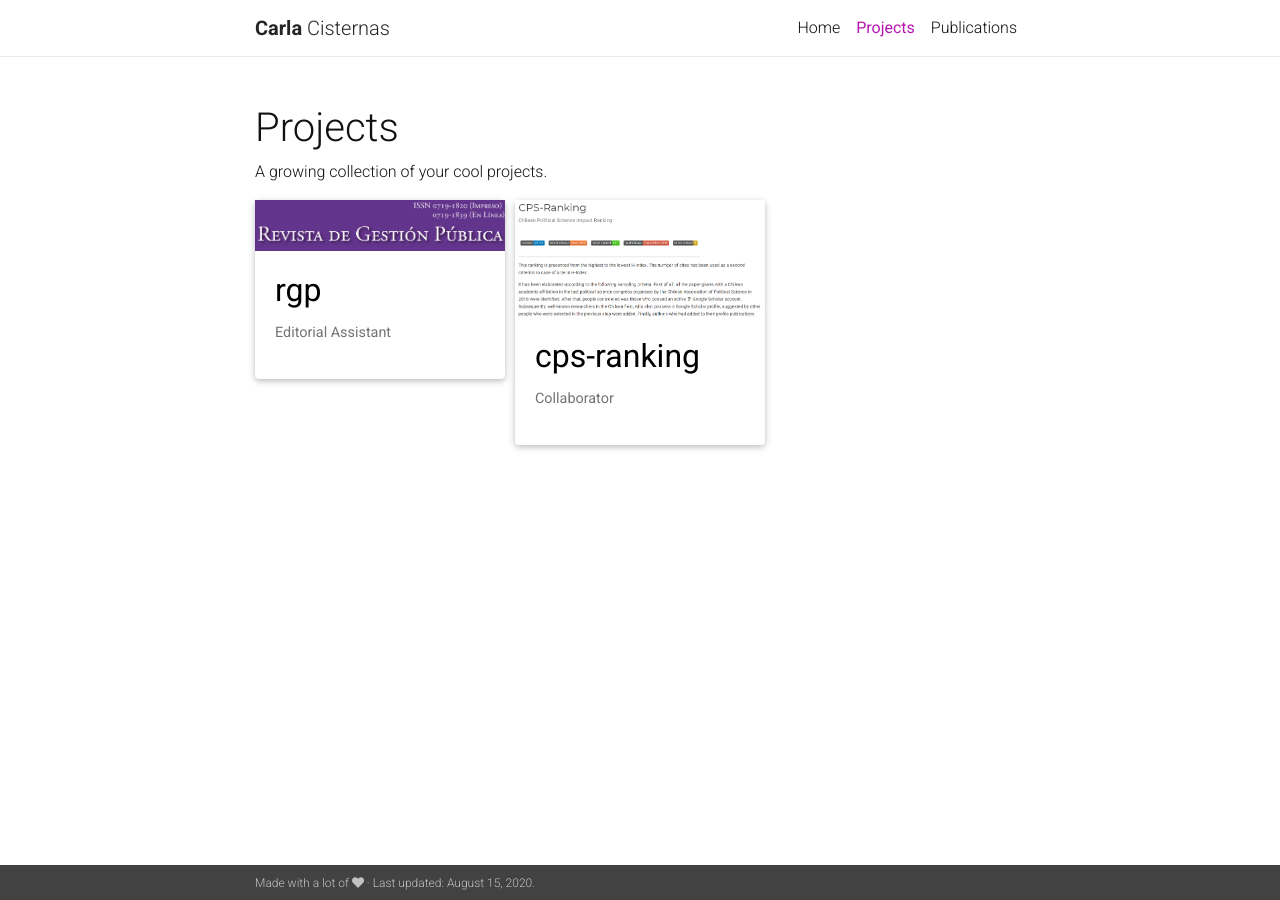
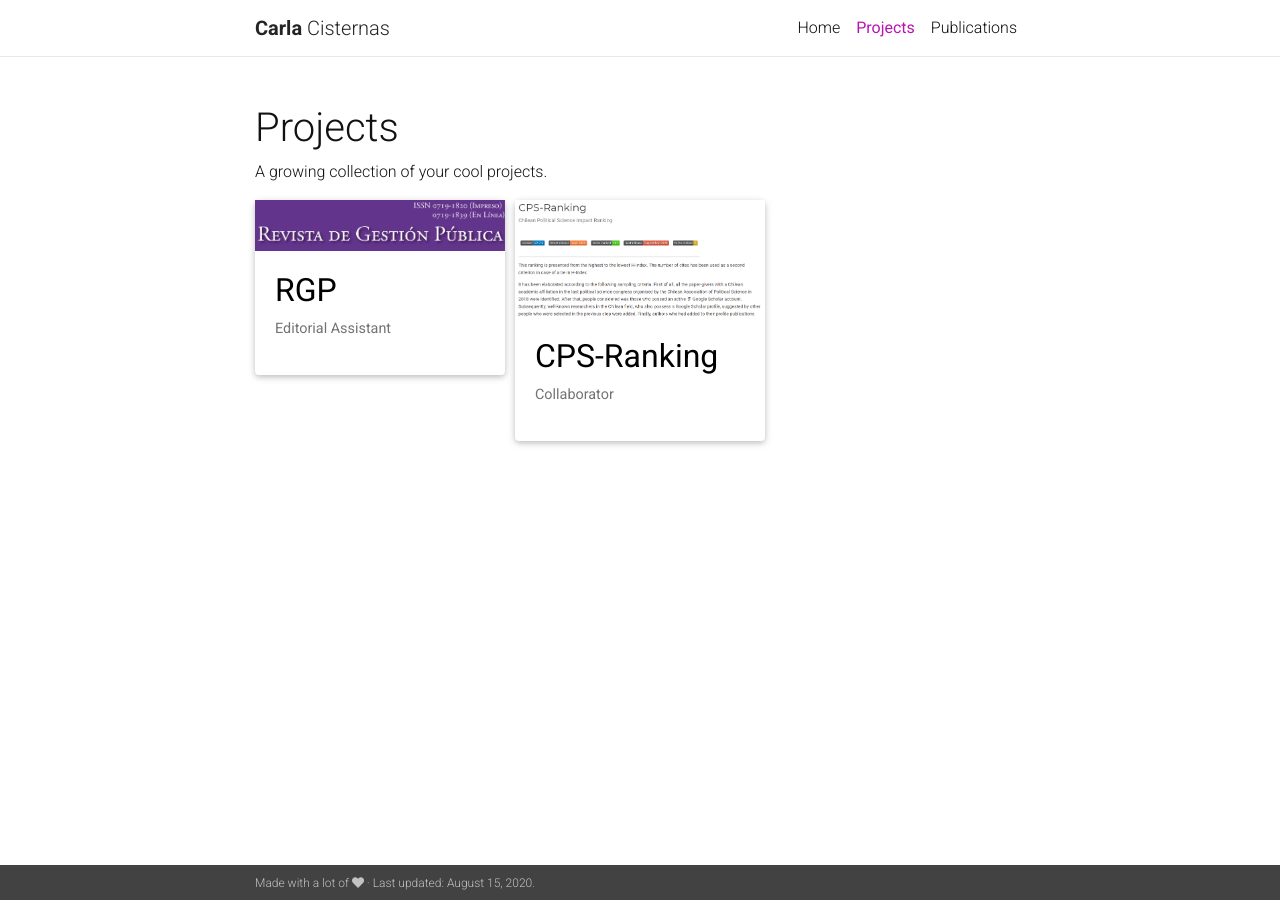
Before and after one commit to training-datalab/carlacisternas.com, a Jekyll site: the page built from _pages/projects.md, in a window 1280 px wide. Built offline with Jekyll 4.4.1, drawn with Linux system fonts in a browser that asks for light colours; nearby versions of some CDN libraries; a style sheet for code colours, icons or effects is not loaded.

Commit message:
Update projects.md

```diff
--- a/_pages/projects.md
+++ b/_pages/projects.md
@@ -21,7 +21,7 @@
         <img src="{{ project.img | relative_url }}" alt="project thumbnail">
         {% endif %}
         <div class="card-body">
-          <h2 class="card-title text-lowercase">{{ project.title }}</h2>
+          <h2>{{ project.title }}</h2>
           <p class="card-text">{{ project.description }}</p>
           <div class="row ml-1 mr-1 p-0">
             {% if project.github %}
```
